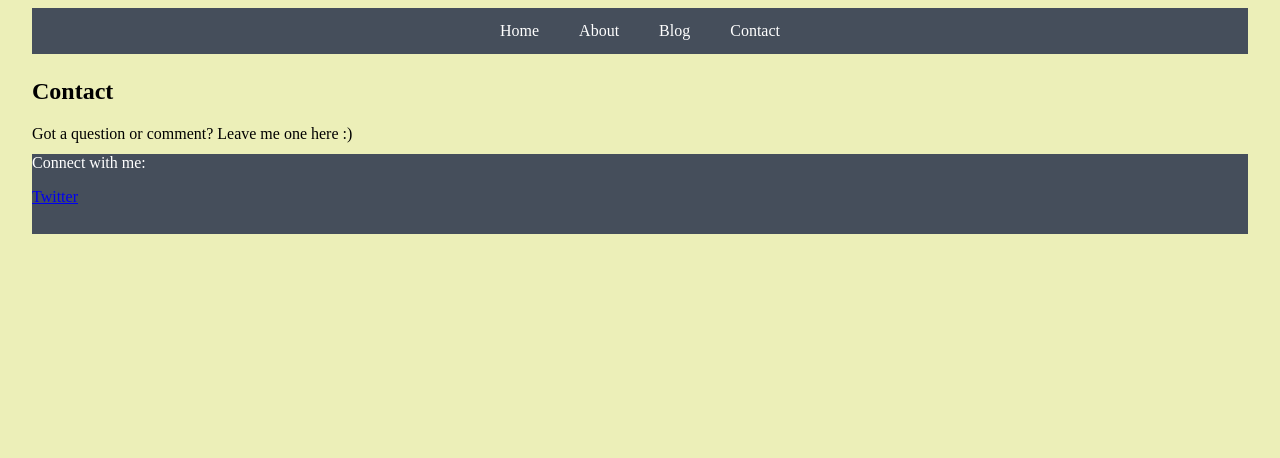
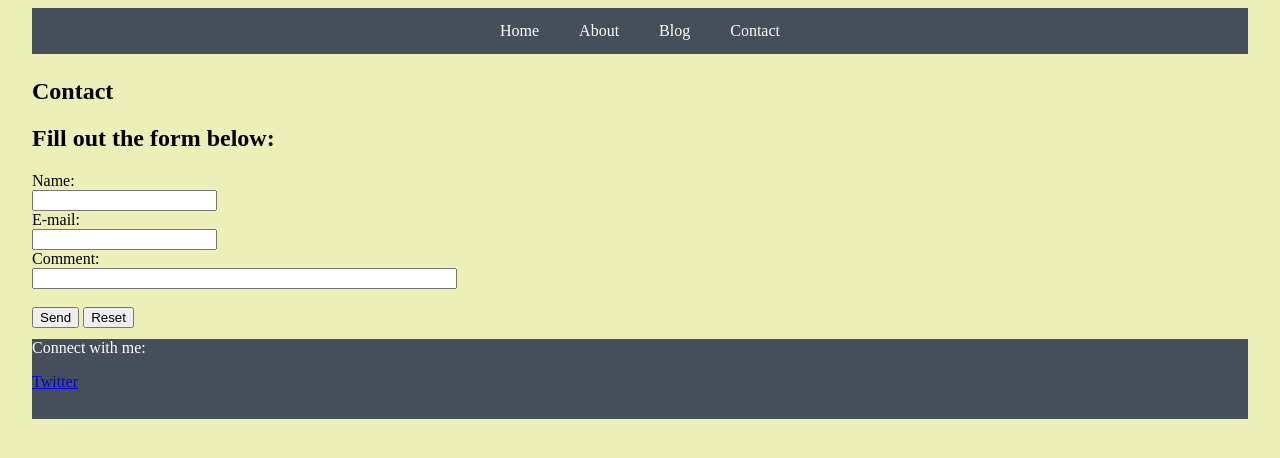
Before and after one commit to pandas07/sherry, a plain HTML site: page contact.html in a window 1280 px wide. Drawn offline with Linux system fonts and the light colour scheme.

Commit message:
Update contact.html
Added a form and testing if filling it out will direct to my email at sherryleung3@gmail.com

```diff
--- a/contact.html
+++ b/contact.html
@@ -19,7 +19,19 @@
 <section>
 <h1>Contact</h1>
 </section>
-<p>Got a question or comment? Leave me one here :) </p>
+
+<h2>Fill out the form below:</h2>
+
+<form action="mailto:sherryleung3@gmail.com" method="post" enctype="text/plain">
+Name:<br>
+<input type="text" name="name"><br>
+E-mail:<br>
+<input type="text" name="mail"><br>
+Comment:<br>
+<input type="text" name="comment" size="50"><br><br>
+<input type="submit" value="Send">
+<input type="reset" value="Reset">
+</form>
 
 </body>
 
```
